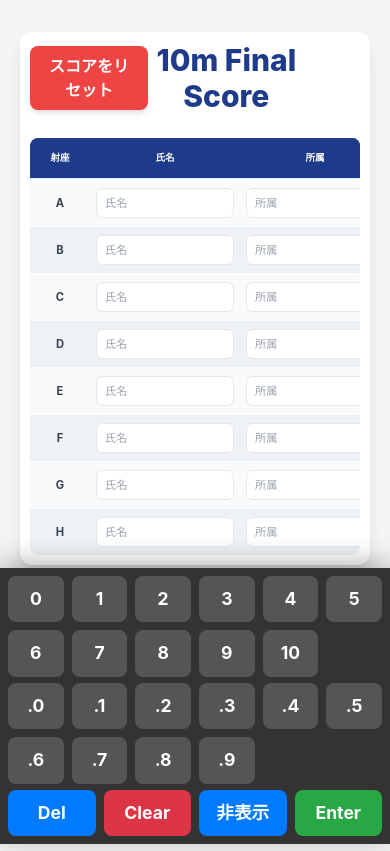
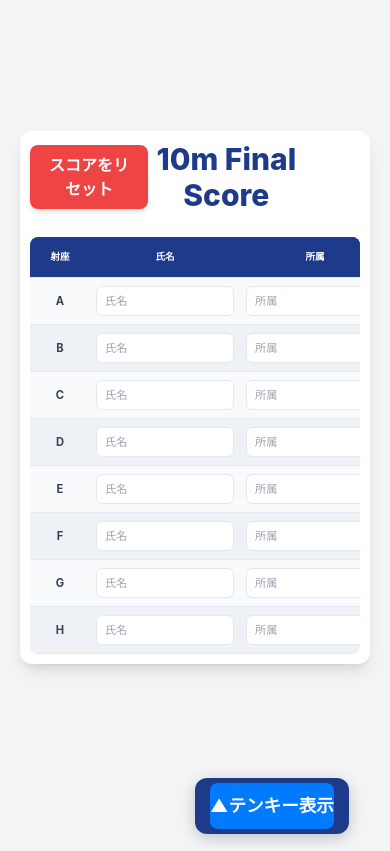
Before and after one commit to saori2011mail-hash/air-rifle-final, a plain HTML site: page index.html in a window 390 px wide. Drawn offline with nearby package versions, Linux system fonts and the light colour scheme.

Commit message:
Update index.html

```diff
--- a/index.html
+++ b/index.html
@@ -138,6 +138,36 @@
                 "controls"; /* 縦にセクションを配置 */
             gap: 8px; /* セクション間の隙間 */
             animation: slideUpKeypad 0.5s ease-out forwards;
+            /* Transition for keypad changes */
+            transition: all 0.3s ease-out; /* 全てのプロパティにスムーズなトランジションを適用 */
+        }
+
+        /* Minimized keypad styles */
+        #numeric-keypad.minimized-keypad {
+            display: flex; /* Change to flexbox for single button centering */
+            justify-content: center;
+            align-items: center;
+            width: auto; /* Shrink width to content */
+            padding: 5px 15px; /* Smaller padding */
+            bottom: 20px; /* Slightly off bottom for better look */
+            left: 50%; /* Center horizontally */
+            transform: translateX(-50%); /* Center horizontally */
+            border-radius: 12px; /* Rounded corners for the button look */
+            background-color: #1e3a8a; /* Dark blue like header */
+            box-shadow: 0 4px 15px rgba(0, 0, 0, 0.2);
+            /* Hide internal sections when minimized */
+            grid-template-areas: none; /* Remove grid areas */
+        }
+        #numeric-keypad.minimized-keypad .keypad-section:not(.keypad-controls) {
+            display: none; /* Hide integer and decimal sections */
+        }
+        #numeric-keypad.minimized-keypad .keypad-controls {
+            display: block; /* Ensure controls section is visible (becomes single column) */
+            width: auto; /* Fit content */
+            grid-template-columns: 1fr; /* Only one column for the reactivate button */
+        }
+        #numeric-keypad.minimized-keypad .keypad-controls .keypad-button:not(#toggle-keypad-visibility) {
+            display: none; /* Hide all buttons except toggle when minimized */
         }
 
         @keyframes slideUpKeypad {
@@ -229,6 +259,10 @@
                 font-size: 1.1em;
                 padding: 10px 0;
             }
+            /* Minimized keypad on small screens */
+            #numeric-keypad.minimized-keypad {
+                bottom: 10px; /* Adjust spacing for mobile */
+            }
         }
     </style>
 </head>
@@ -303,9 +337,7 @@
                         <td><input type="text" class="shot-input" data-seat="A" data-shot="s2_3"></td>
                         <td><input type="text" class="shot-input" data-seat="A" data-shot="s2_4"></td>
                         <td><input type="text" class="shot-input" data-seat="A" data-shot="s2_5"></td>
-                        <!-- Series 2 (5 shots) Subtotal -->
                         <td class="read-only" id="total-s2-A"></td>
-                        <!-- Single Shots -->
                         <td><input type="text" class="shot-input" data-seat="A" data-shot="ss1"></td>
                         <td><input type="text" class="shot-input" data-seat="A" data-shot="ss2"></td>
                         <td><input type="text" class="shot-input" data-seat="A" data-shot="ss3"></td>
@@ -592,7 +624,7 @@
         <div class="keypad-controls keypad-section">
             <div class="keypad-button action-button" data-key="del">Del</div>
             <div class="keypad-button clear-button" data-key="clear">Clear</div>
-            <div class="keypad-button action-button" id="toggle-keypad-visibility">非表示</div> <!-- New button for visibility toggle -->
+            <div class="keypad-button action-button" id="toggle-keypad-visibility">▼非表示</div> <!-- Changed button text -->
             <div class="keypad-button enter-button" data-key="enter">Enter</div>
         </div>
     </div>
@@ -711,6 +743,11 @@
 
             // Function to toggle keypad display (and update button text)
             const toggleKeypadDisplay = (forceShow = false) => {
+                // Get the keypad sections
+                const integerSection = numericKeypad.querySelector('.integer-section');
+                const decimalSection = numericKeypad.querySelector('.decimal-section');
+                const keypadControls = numericKeypad.querySelector('.keypad-controls'); // This section always contains the toggle button
+
                 if (forceShow) { // If true, force keypad to be visible (e.g., when an input is focused)
                     keypadVisible = true;
                 } else { // If false, toggle visibility (e.g., when the hide/show button is clicked)
@@ -718,11 +755,37 @@
                 }
 
                 if (keypadVisible) {
-                    numericKeypad.style.display = 'grid'; // Show keypad
-                    toggleKeypadButton.textContent = '非表示';
+                    // Show full keypad
+                    numericKeypad.classList.remove('minimized-keypad');
+                    numericKeypad.style.display = 'grid'; // Re-enable grid layout
+                    integerSection.style.display = 'grid'; // Show integer buttons
+                    decimalSection.style.display = 'grid'; // Show decimal buttons
+
+                    // Show other control buttons
+                    keypadControls.style.display = 'grid'; // Restore grid for controls
+                    keypadControls.querySelectorAll('.keypad-button').forEach(btn => {
+                        btn.style.display = 'flex'; // Show all buttons in controls
+                    });
+
+                    toggleKeypadButton.textContent = '▼非表示'; // Change button text to "非表示"
                 } else {
-                    numericKeypad.style.display = 'none'; // Hide keypad
-                    toggleKeypadButton.textContent = '表示';
+                    // Minimize keypad
+                    numericKeypad.classList.add('minimized-keypad');
+                    numericKeypad.style.display = 'flex'; // Change to flex for single button centering
+                    integerSection.style.display = 'none'; // Hide integer buttons
+                    decimalSection.style.display = 'none'; // Hide decimal buttons
+
+                    // Only show the toggle button within controls
+                    keypadControls.style.display = 'block'; // Or flex, to contain just the button
+                    keypadControls.querySelectorAll('.keypad-button').forEach(btn => {
+                        if (btn.id !== 'toggle-keypad-visibility') {
+                            btn.style.display = 'none'; // Hide other control buttons
+                        } else {
+                            btn.style.display = 'flex'; // Ensure toggle button is visible
+                        }
+                    });
+
+                    toggleKeypadButton.textContent = '▲テンキー表示'; // Change button text to "テンキー表示"
                 }
                 adjustBodyPadding(); // Always adjust padding after changing keypad visibility
                 saveKeypadVisibilityState(); // Save the current state to localStorage
@@ -737,7 +800,11 @@
                     const buffer = 10; // Extra buffer to prevent cutoff
                     document.body.style.paddingBottom = `${keypadHeight + buffer}px`;
                 } else {
-                    document.body.style.paddingBottom = `20px`; // Minimal padding when hidden
+                    // When minimized, the keypad height is smaller
+                    // We need to calculate this from the actual element when minimized.
+                    const tempKeypadHeight = numericKeypad.offsetHeight;
+                    const buffer = 10;
+                    document.body.style.paddingBottom = `${tempKeypadHeight + buffer + 10}px`; // A bit more buffer for the minimized state
                 }
                 // Scroll the currently focused input into view if it exists
                 if (currentFocusedInput) {
@@ -871,7 +938,7 @@
                     // --- END RESET ---
 
                     // Remove existing styling classes (including medal colors)
-                    row.classList.remove('eliminated', 'medal-gold', 'medal-silver', 'medal-bronze');
+                    row.classList.remove('eliminated');
 
                     // --- Calculate and display score difference ---
                     let scoreDifferenceText = '';
@@ -1171,19 +1238,14 @@
             loadKeypadVisibilityState(); // Load keypad visibility state
 
             // Set initial keypad display based on loaded state
-            if (keypadVisible) {
-                numericKeypad.style.display = 'grid';
-                toggleKeypadButton.textContent = '非表示';
-            } else {
-                numericKeypad.style.display = 'none';
-                toggleKeypadButton.textContent = '表示';
-            }
-            adjustBodyPadding(); // Adjust padding after initial display setup
+            // Explicitly call toggleKeypadDisplay without forceShow to apply the correct initial state
+            toggleKeypadDisplay(); // This will apply the correct state based on `keypadVisible`
+
+            // updateAllScoresAndRanks needs to be called after loadAllData to refresh the UI with loaded data
+            updateAllScoresAndRanks();
             window.addEventListener('resize', adjustBodyPadding);
             window.addEventListener('orientationchange', adjustBodyPadding);
 
-            // Initial update to ensure everything is rendered correctly based on loaded data
-            updateAllScoresAndRanks();
         });
     </script>
 </body>
```
